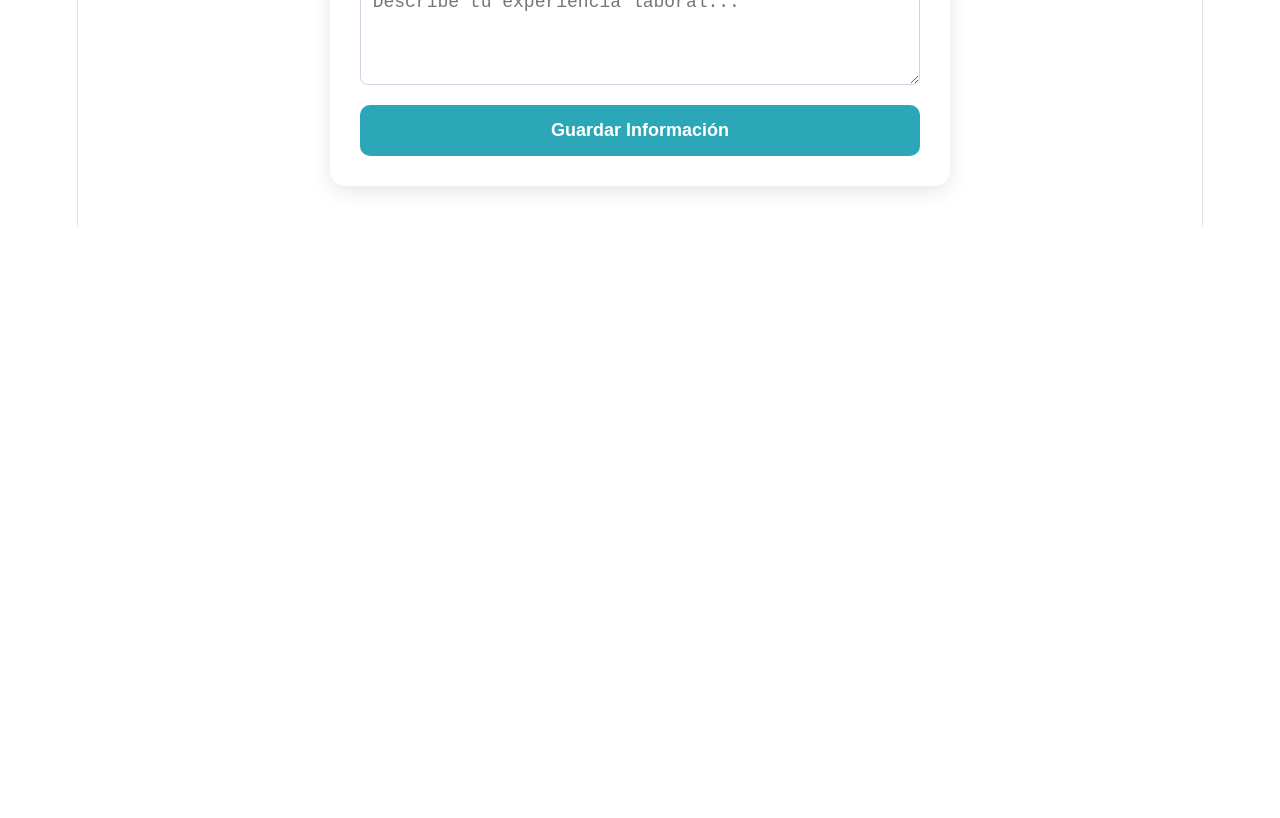
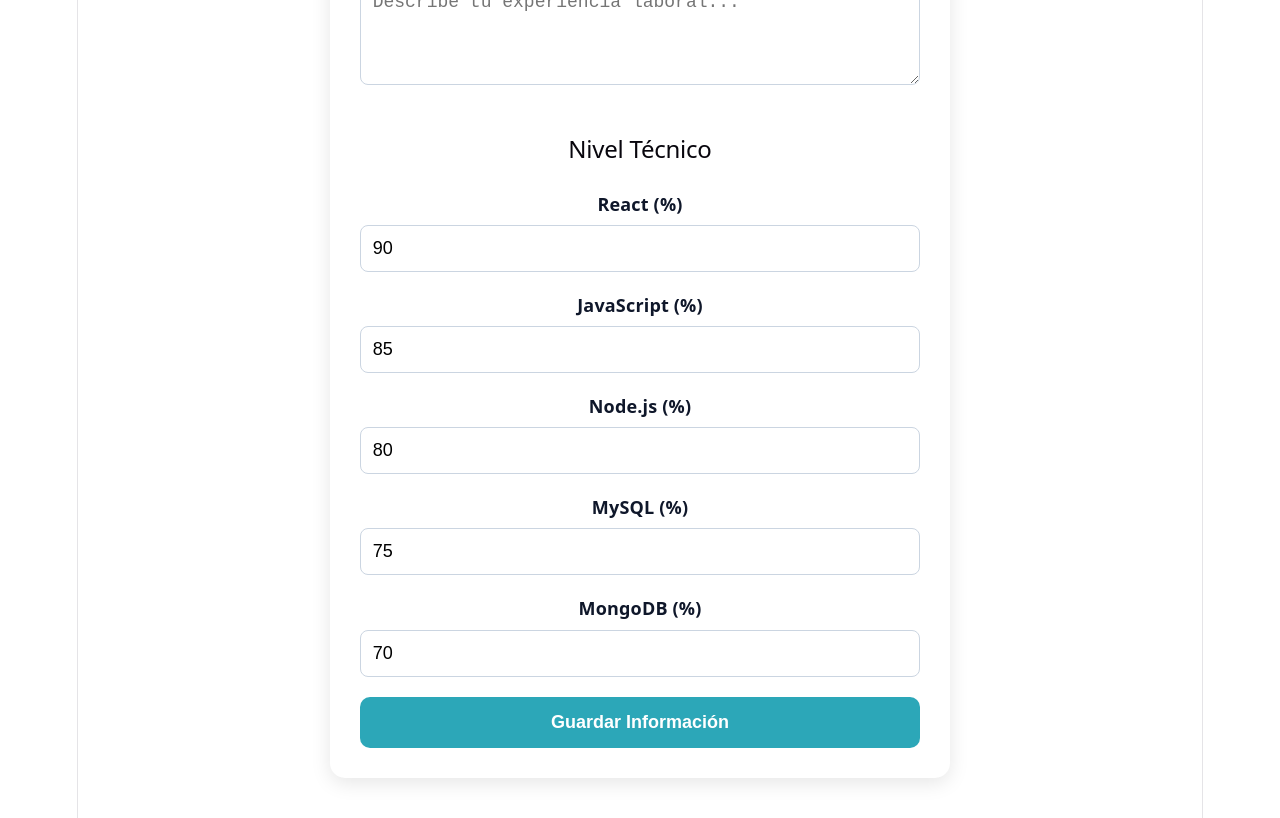
Before and after one commit to AlejandroContreras23/DevProfile, a React (Vite) app: page /editor in a window 1280 px wide. Shown: the part 1720-2538 px from the top of the page. Before the commit the page ends 1946 px from the top, so only its background shows below. Built offline with nearby package versions, Linux system fonts and the light colour scheme.

Commit message:
Grafica de habilidades ya es dinamica y cambia segun el valor que se diga

```diff
--- a/src/componentes/GraficaHabilidades.jsx
+++ b/src/componentes/GraficaHabilidades.jsx
@@ -1,4 +1,6 @@
 import { Radar } from "react-chartjs-2";
+import { useContext } from "react";
+import { CVContext } from "../contexto/CVContext";
 
 import {
   Chart as ChartJS,
@@ -20,6 +22,9 @@ ChartJS.register(
 );
 
 function GraficaHabilidades() {
+
+  const { datosCV } = useContext(CVContext);
+
   const data = {
     labels: [
       "React",
@@ -32,7 +37,14 @@ function GraficaHabilidades() {
     datasets: [
       {
         label: "",
-        data: [90, 85, 80, 75, 70],
+
+        data: [
+          datosCV.reactNivel || 90,
+          datosCV.javascriptNivel || 85,
+          datosCV.nodeNivel || 80,
+          datosCV.mysqlNivel || 75,
+          datosCV.mongodbNivel || 70,
+        ],
 
         backgroundColor: "rgba(44,167,184,0.2)",
         borderColor: "#2ca7b8",
--- a/src/contexto/CVContext.jsx
+++ b/src/contexto/CVContext.jsx
@@ -24,6 +24,12 @@ export function CVProvider({ children }) {
           proyectos: "",
           experiencia: "",
           foto: "",
+
+          reactNivel: 90,
+          javascriptNivel: 85,
+          nodeNivel: 80,
+          mysqlNivel: 75,
+          mongodbNivel: 70,
         };
 
   });
@@ -32,6 +38,7 @@ export function CVProvider({ children }) {
 
     localStorage.setItem(
       "datosCV",
+
       JSON.stringify(datosCV)
     );
 
--- a/src/paginas/Editor.jsx
+++ b/src/paginas/Editor.jsx
@@ -33,6 +33,8 @@ function Editor() {
             placeholder="Ej. Alejandro Contreras"
           />
         </div>
+
+        {/* Fotografía */}
 
         <div className="form-group">
           <label>Fotografía</label>
@@ -131,6 +133,8 @@ function Editor() {
           />
         </div>
 
+        {/* Habilidades */}
+
         <div className="form-group">
           <label>Habilidades</label>
 
@@ -143,9 +147,11 @@ function Editor() {
                 habilidades: e.target.value,
               })
             }
-    placeholder="Ej. React, JavaScript, CSS"
+            placeholder="React, JavaScript, CSS"
           />
         </div>
+
+        {/* Idiomas */}
 
         <div className="form-group">
           <label>Idiomas</label>
@@ -159,9 +165,11 @@ function Editor() {
                 idiomas: e.target.value,
               })
             }
-    placeholder="Ej. Español, Inglés"
+            placeholder="Español, Inglés"
           />
         </div>
+
+        {/* Educación */}
 
         <div className="form-group">
           <label>Educación</label>
@@ -175,9 +183,11 @@ function Editor() {
                 educacion: e.target.value,
               })
             }
-    placeholder="Universidad Autonoma de Aguascalientes"
+            placeholder="Universidad Autónoma de Aguascalientes"
           />
         </div>
+
+        {/* Certificaciones */}
 
         <div className="form-group">
           <label>Certificaciones</label>
@@ -195,6 +205,8 @@ function Editor() {
           />
         </div>
 
+        {/* Proyectos */}
+
         <div className="form-group">
           <label>Proyectos</label>
 
@@ -210,6 +222,8 @@ function Editor() {
             placeholder="Sistema de Gestión Escolar"
           />
         </div>
+
+        {/* Experiencia */}
 
         <div className="form-group">
           <label>Experiencia Laboral</label>
@@ -227,6 +241,92 @@ function Editor() {
           />
         </div>
 
+        {/* NIVELES DE LA GRÁFICA */}
+
+        <h2 style={{ marginTop: "30px", textAlign: "center" }}>
+          Nivel Técnico
+        </h2>
+
+        <div className="form-group">
+          <label>React (%)</label>
+          <input
+            type="number"
+            min="0"
+            max="100"
+            value={datosCV.reactNivel}
+            onChange={(e) =>
+              setDatosCV({
+                ...datosCV,
+                reactNivel: Number(e.target.value),
+              })
+            }
+          />
+        </div>
+
+        <div className="form-group">
+          <label>JavaScript (%)</label>
+          <input
+            type="number"
+            min="0"
+            max="100"
+            value={datosCV.javascriptNivel}
+            onChange={(e) =>
+              setDatosCV({
+                ...datosCV,
+                javascriptNivel: Number(e.target.value),
+              })
+            }
+          />
+        </div>
+
+        <div className="form-group">
+          <label>Node.js (%)</label>
+          <input
+            type="number"
+            min="0"
+            max="100"
+            value={datosCV.nodeNivel}
+            onChange={(e) =>
+              setDatosCV({
+                ...datosCV,
+                nodeNivel: Number(e.target.value),
+              })
+            }
+          />
+        </div>
+
+        <div className="form-group">
+          <label>MySQL (%)</label>
+          <input
+            type="number"
+            min="0"
+            max="100"
+            value={datosCV.mysqlNivel}
+            onChange={(e) =>
+              setDatosCV({
+                ...datosCV,
+                mysqlNivel: Number(e.target.value),
+              })
+            }
+          />
+        </div>
+
+        <div className="form-group">
+          <label>MongoDB (%)</label>
+          <input
+            type="number"
+            min="0"
+            max="100"
+            value={datosCV.mongodbNivel}
+            onChange={(e) =>
+              setDatosCV({
+                ...datosCV,
+                mongodbNivel: Number(e.target.value),
+              })
+            }
+          />
+        </div>
+
         <button type="button">
           Guardar Información
         </button>
```
Lines whose indentation alone changed are shown as unchanged.
